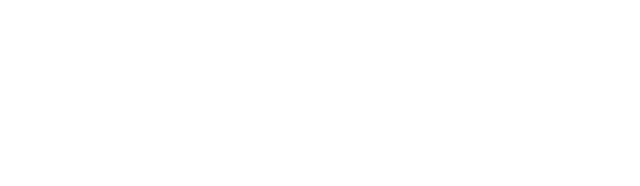
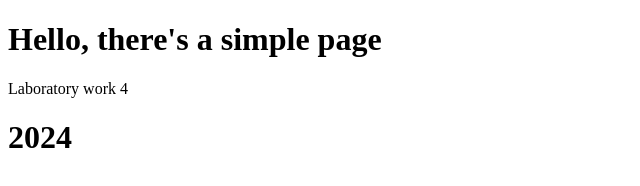
Before and after one commit to SerdyukDavoyan/rpplab4.github.io-lab4, a plain HTML site: page en/index.html in a window 1280 px wide. Shown: the whole page, without its empty margins (0-640 px from the left). Drawn offline with Linux system fonts and the light colour scheme.

Commit message:
Update index.html

```diff
--- a/en/index.html
+++ b/en/index.html
@@ -1,6 +1,10 @@
 <!DOCTYPE html>
 <html>
-<head>
-  <title>Main Page (English)</title>
-</head>
+  <head>
+    <title>Простая страница</title> </head>
+  <body>
+    <h1>Hello, there's a simple page</h1>
+    <p>Laboratory work 4</p>
+    <h1>2024</h1>
+  </body>
 </html>
```
